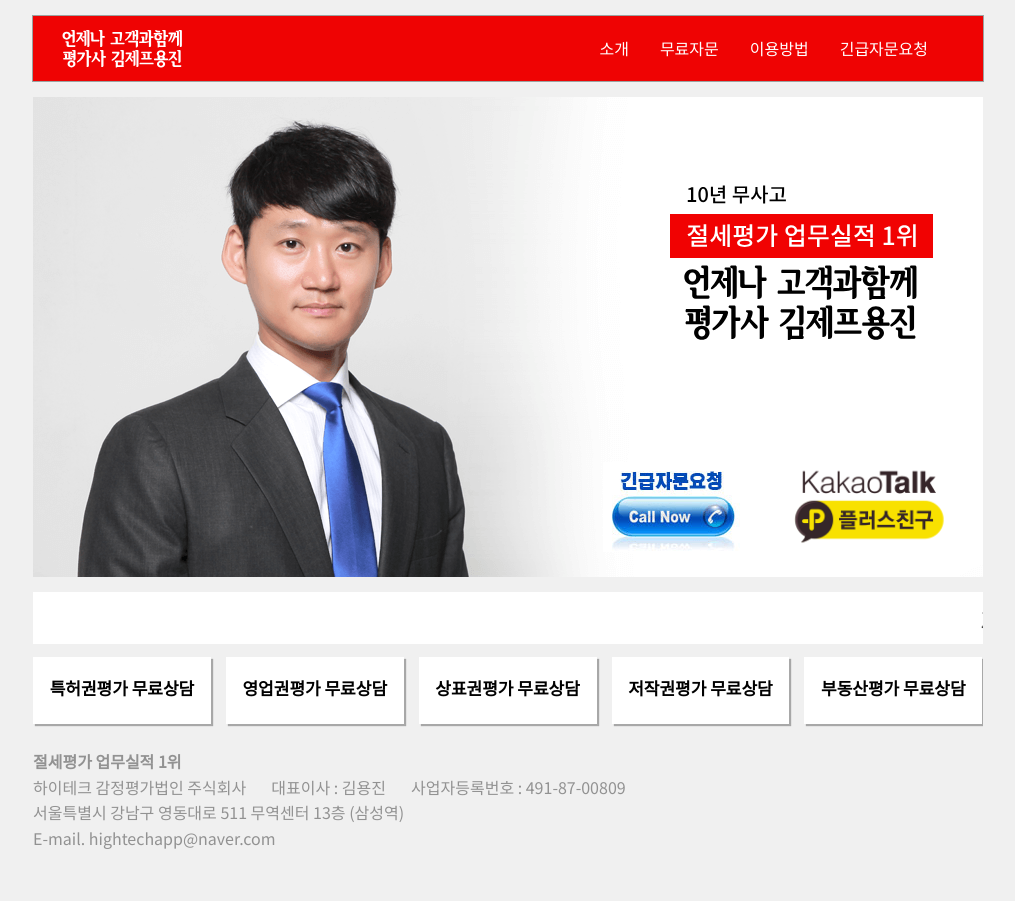
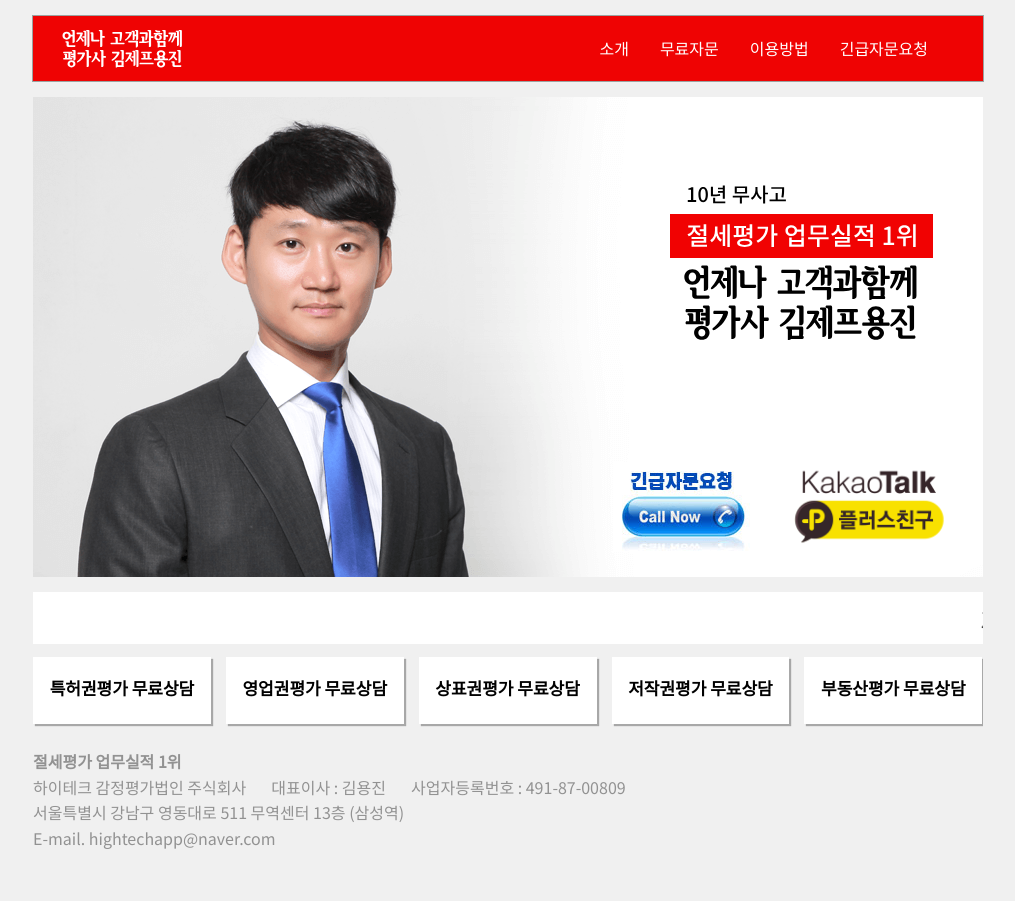
Before and after one commit to gliburch/kimyongjin, a Jekyll site: the page built from index.md, in a window 1280 px wide. Shown: the whole page, without its empty margins (132-1147 px from the left). Built offline with Jekyll 4.4.1, drawn with Linux system fonts in a browser that asks for light colours; nearby versions of some CDN libraries.

Commit message:
Minor fix

```diff
--- a/_includes/contacts.html
+++ b/_includes/contacts.html
@@ -7,7 +7,7 @@
 }
 .contacts a.btn-emergency {
   display:inline-block;
-  margin-right:30px;
+  margin-right:20px;
 }
 .contacts a.btn-emergency img {
   width:auto;
@@ -32,6 +32,6 @@
 <div class="contacts">
   <a class="btn-emergency" href="/emergency"><img src="/assets/images/btn-emergency.png" alt="긴급자문요청"></a>
   {% if page.url != "/about/" %}
-    <a class="btn-kakaoplus" href="https://pf.kakao.com/_AedzK" target="_blank"><img src="/assets/images/btn-kakaoplus.png" alt="카카오 플러스친구"></a>
+    <a class="btn-kakaoplus" href="https://pf.kakao.com/_LpxhJj" target="_blank"><img src="/assets/images/btn-kakaoplus.png" alt="카카오 플러스친구"></a>
   {% endif %}
 </div>
```
